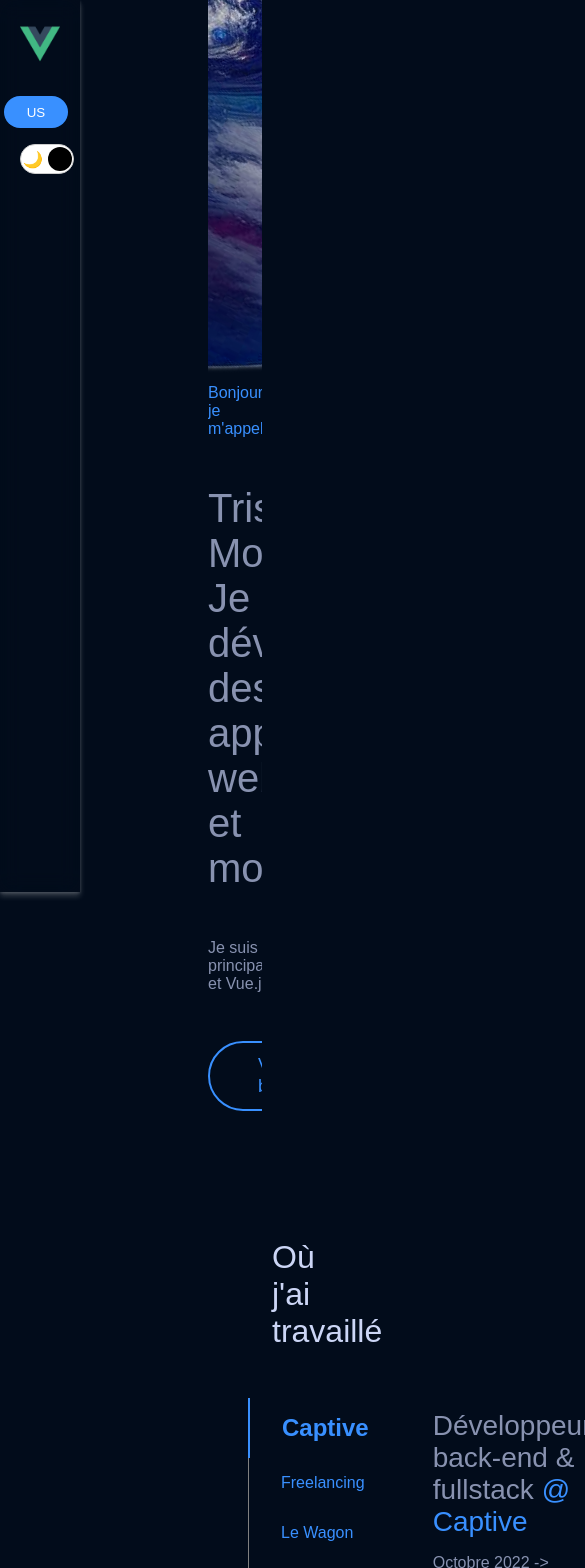
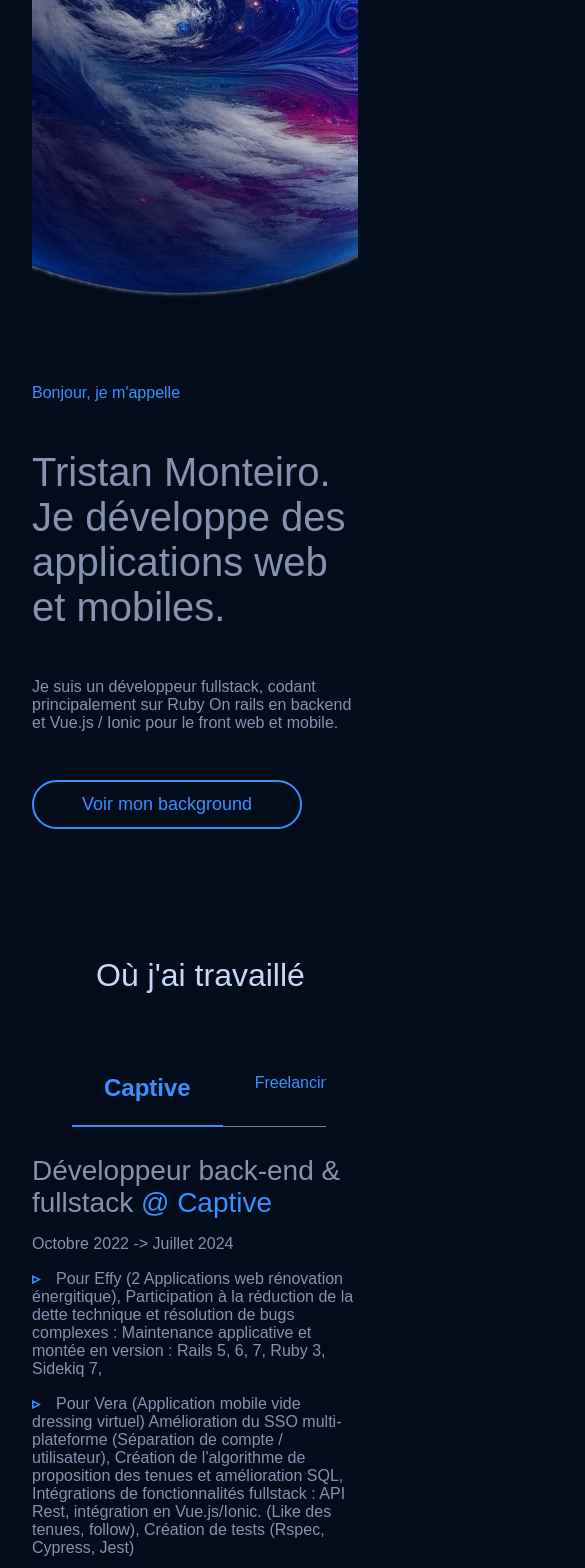
Before and after one commit to Git-TM/portfolio-freelance, a Vue app: page / in a window 390 px wide. Shown: the top 1568 px of the page, 585 px wide, since content can reach past the window. Built offline with nearby package versions, Linux system fonts and the light colour scheme; a web font is replaced by a local one.

Commit message:
Ajoute la logique global du responsive pour body, padding, experiences, taille card projet

```diff
--- a/src/assets/stylesheets/global.scss
+++ b/src/assets/stylesheets/global.scss
@@ -18,8 +18,7 @@ h1, h2 {
 
 h2 {
   font-size: 2rem;
-  margin-top: 4rem;
-  margin-bottom: 2rem;
+  margin: 4rem 0;
   padding-left: 4rem;
   color: $white-text;
 }
@@ -50,7 +49,7 @@ body {
   font-style: normal;
   background-color: var(--background-color);
   color: var(--text-color);
-  padding: 0rem 8rem;
+  padding: 0rem 5rem;
 }
 
 button {
@@ -73,3 +72,14 @@ button {
 .projects-container {
   padding: 2rem 0;
 }
+
+@media (max-width: 768px) {
+  body {
+    padding: 0 2rem;
+  }
+
+  .main-container {
+    width: 100%;
+    padding-left: 0;
+  }
+}
--- a/src/components/NavbarMain/NavbarMain.scss
+++ b/src/components/NavbarMain/NavbarMain.scss
@@ -20,3 +20,9 @@
 .navbar-container img {
     width: 40px;
 }
+
+@media (max-width: 768px) {
+  .navbar-container {
+    display: none;
+  }
+}
--- a/src/components/banner-accueil/BannerAccueil.scss
+++ b/src/components/banner-accueil/BannerAccueil.scss
@@ -26,12 +26,12 @@
 
 .moon-image {
   position: absolute;
-  top: -50rem;
+  top: -40rem;
   opacity: 1;
   z-index: 0;
   animation: spin 70s linear infinite;
-  width: 75rem;
-  left: calc(50% - 37.5rem);
+  width: 60rem;
+  left: calc(50% - 30rem);
 }
 
 @keyframes spin {
--- a/src/components/detail-projets/DetailProjets.scss
+++ b/src/components/detail-projets/DetailProjets.scss
@@ -1,7 +1,7 @@
 
 .projects-card {
   display: grid;
-  grid-template-columns: repeat(auto-fit, minmax(400px, 1fr));
+  grid-template-columns: repeat(auto-fit, minmax(300px, 1fr));
   gap: 20px;
   max-width: 1200px;
   margin: 0 auto;
--- a/src/components/experience-details/ExperienceDetails.scss
+++ b/src/components/experience-details/ExperienceDetails.scss
@@ -1,5 +1,6 @@
 .experiences-content {
   display: flex;
+  justify-content: space-evenly;
 
   & .experiences-menu {
     padding-right: 2rem;
@@ -33,6 +34,7 @@
         padding: 0px;
         margin: 0px;
         list-style: none;
+        width: 100%;
       }
 
       & li {
@@ -48,3 +50,26 @@
     }
   }
 }
+
+@media (max-width: 768px) {
+  .experiences-content {
+    display: block;
+
+    & .experiences-menu {
+      & ul {
+        display: flex;
+        overflow-y: auto;
+
+        & li {
+          border-left: none;
+          border-bottom: .5px solid grey;
+        }
+
+        & .menu-selected-value {
+          border-bottom: solid 2px $primary-color;
+          border-left: none;
+        }
+      }
+    }
+  }
+}
```
